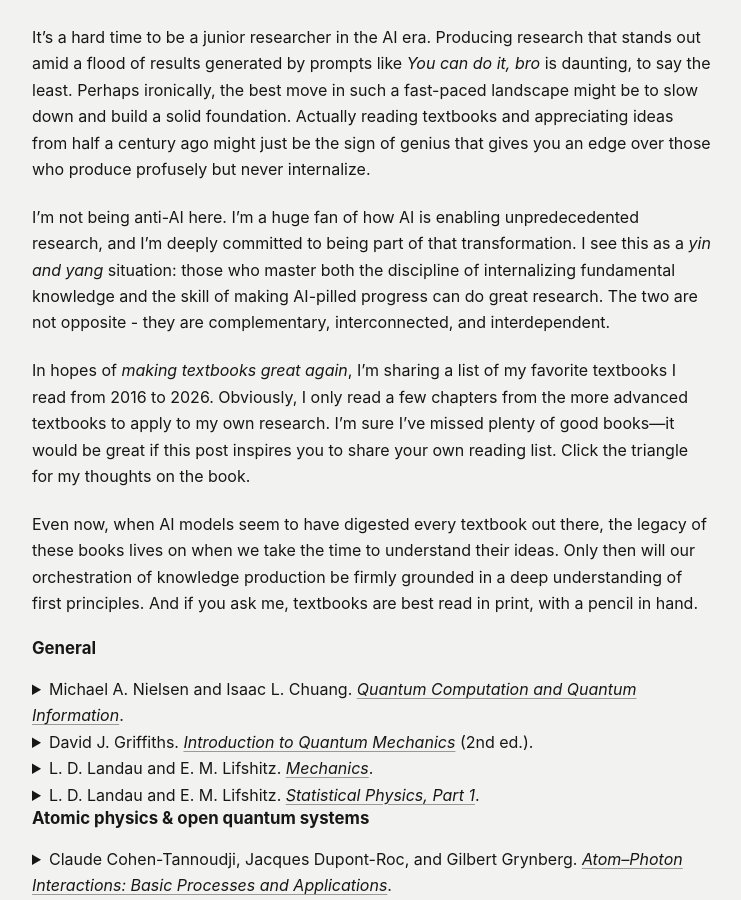
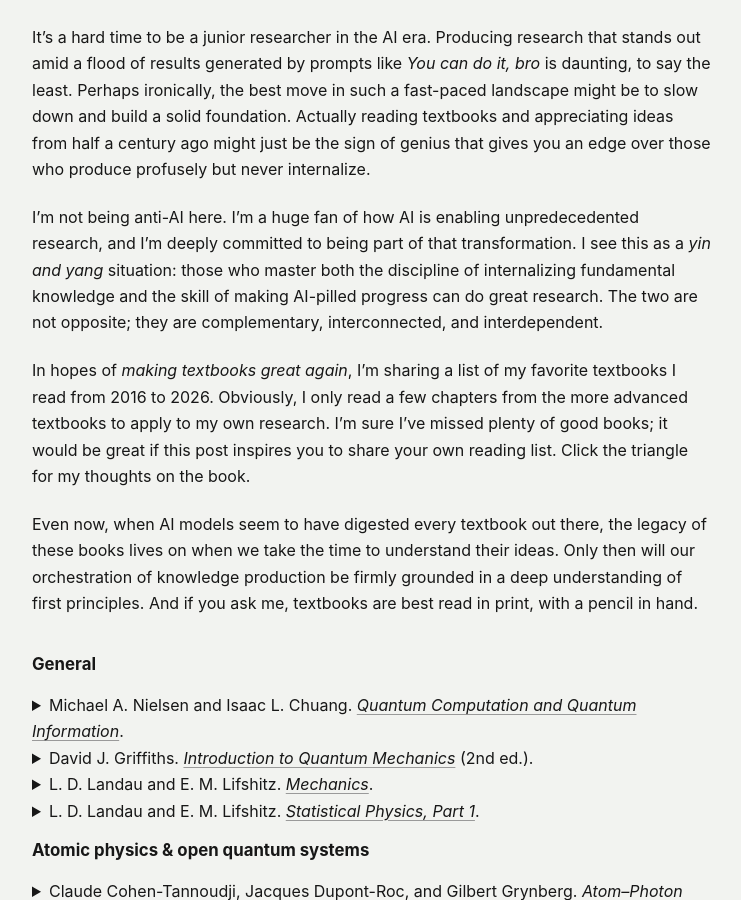
Before and after one commit to mkangquantum/mkangquantum.github.io, a Jekyll site: the page built from _posts/2026-09-09-reading_list.md, in a window 1280 px wide and 900 px high, scrolled down 584 px. Shown: the whole window, without its empty margins (268-1009 px from the left). Built offline with Jekyll 4.4.1, drawn with Linux system fonts in a browser that asks for light colours.

Commit message:
Polish textbook reading list

```diff
--- a/_posts/2026-09-09-reading_list.md
+++ b/_posts/2026-09-09-reading_list.md
@@ -13,11 +13,13 @@ I can imagine a near AI-powered future where "I studied from textbooks" becomes
 
 It's a hard time to be a junior researcher in the AI era. Producing research that stands out amid a flood of results generated by prompts like *You can do it, bro* is daunting, to say the least. Perhaps ironically, the best move in such a fast-paced landscape might be to slow down and build a solid foundation. Actually reading textbooks and appreciating ideas from half a century ago might just be the sign of genius that gives you an edge over those who produce profusely but never internalize.
 
-I'm not being anti-AI here. I'm a huge fan of how AI is enabling unpredecedented research, and I'm deeply committed to being part of that transformation. I see this as a *yin and yang* situation: those who master both the discipline of internalizing fundamental knowledge and the skill of making AI-pilled progress can do great research. The two are not opposite - they are complementary, interconnected, and interdependent.
+I'm not being anti-AI here. I'm a huge fan of how AI is enabling unpredecedented research, and I'm deeply committed to being part of that transformation. I see this as a *yin and yang* situation: those who master both the discipline of internalizing fundamental knowledge and the skill of making AI-pilled progress can do great research. The two are not opposite; they are complementary, interconnected, and interdependent.
 
-In hopes of *making textbooks great again*, I'm sharing a list of my favorite textbooks I read from 2016 to 2026. Obviously, I only read a few chapters from the more advanced textbooks to apply to my own research. I’m sure I’ve missed plenty of good books—it would be great if this post inspires you to share your own reading list. Click the triangle for my thoughts on the book.
+In hopes of *making textbooks great again*, I'm sharing a list of my favorite textbooks I read from 2016 to 2026. Obviously, I only read a few chapters from the more advanced textbooks to apply to my own research. I’m sure I’ve missed plenty of good books; it would be great if this post inspires you to share your own reading list. Click the triangle for my thoughts on the book.
 
 Even now, when AI models seem to have digested every textbook out there, the legacy of these books lives on when we take the time to understand their ideas. Only then will our orchestration of knowledge production be firmly grounded in a deep understanding of first principles. And if you ask me, textbooks are best read in print, with a pencil in hand.
+
+<div style="height: 1em;"></div>
 
 ### General
 
@@ -31,7 +33,7 @@ Even now, when AI models seem to have digested every textbook out there, the leg
     </details>
     <details class="reading-list__comment">
       <summary>
-        <span>David J. Griffiths. <cite><a href="https://www.cambridge.org/9781107179868">Introduction to Quantum Mechanics</a></cite> (2nd ed.).</span>
+        <span>David J. Griffiths. <cite><a href="https://books.google.com/books/about/Introduction_to_Quantum_Mechanics.html?id=0h-nDAAAQBAJ">Introduction to Quantum Mechanics</a></cite> (2nd ed.).</span>
       </summary>
       <!-- TODO: Replace the placeholder below with your brief comment. -->
       <p>I'm not sure if this is still a thing, but when I was an undergrad, physics nerds used to quarrel over which quantum mechanics textbook was best - Shankar, Ballentine, Sakurai, and so on. I'm team Griffiths - this book is about as friendly as it gets for confused undergraduates. Even so, it keeps a firm grip on advanced topics like atomic physics, WKB theory, Berry phase, and scattering.</p>
@@ -51,6 +53,8 @@ Even now, when AI models seem to have digested every textbook out there, the leg
       <p>The thing about Landau &amp; Lifshitz textbooks (although I've only managed to read these two) is that they take great care to be precise about first principles. It's like travelling back to the origins of ideas like phase space and entropy that you usually take for granted. The first 30 pages lay out the foundations of the laws of macroscopic systems without sweeping anything under the rug.</p>
     </details>
 </div>
+
+<div style="height: 1em;"></div>
 
 ### Atomic physics & open quantum systems
 
@@ -78,6 +82,8 @@ Even now, when AI models seem to have digested every textbook out there, the leg
     </details>
 </div>
 
+<div style="height: 1em;"></div>
+
 ### Quantum error correction (QEC)
 
 <div class="reading-list">
@@ -86,16 +92,18 @@ Even now, when AI models seem to have digested every textbook out there, the leg
         <span>Dan Browne. <cite><a href="https://sites.google.com/site/danbrowneucl/lectures-on-topological-codes-and-quantum-computation">Lectures on Topological Codes and Quantum Computation</a></cite> (lecture notes).</span>
       </summary>
       <!-- TODO: Replace the placeholder below with your brief comment. -->
-      <p>Life is short. Quantum computing is already too much. When am I supposed to learn topology? Fortunately, these lecture notes help you understand why people keep bringing up homology and chain complexes in QEC research. The fundamental idea that encoding quantum information in topology can protect it from noise is just beautiful—and it also underlies today's state-of-the-art QEC demonstrations.</p>
+      <p>Life is short. Quantum computing is already too much. When am I supposed to learn topology? Fortunately, these lecture notes help you understand why people keep bringing up homology and chain complexes in QEC research. The fundamental idea that encoding quantum information in topology can protect it from noise is just beautiful, and it also underlies today's state-of-the-art QEC demonstrations.</p>
     </details>
     <details class="reading-list__comment">
       <summary>
         <span>Daniel Gottesman. <cite><a href="https://www.cs.umd.edu/~dgottesm/QECCbook-2026.pdf">Surviving as a Quantum Computer in a Classical World</a></cite> (2026 draft, PDF).</span>
       </summary>
       <!-- TODO: Replace the placeholder below with your brief comment. -->
-      <p>In my opinion, syndrome extraction for arbitrary CSS codes - {Shor, Steane, Knill}-style EC-is clearly important but too often overlooked in QEC theory. Chapter 12 gives the cleanest explanation I've seen of Shor-, Steane-, and Knill-style error correction, all in one place. If you want to learn about the rigorous mathematical theory of fault tolerance, this is a great book to have around. Start with Chapter 10 to get to know r-filters and gadgets-you'll be seeing a lot of them.</p>
+      <p>Syndrome extraction for arbitrary CSS codes ({Shor, Steane, Knill}-style EC) is clearly important but rarely gets the spotlight in QEC theory. Chapter 12 gives the cleanest explanation I've seen of the three styles of error correction, all in one place. If you want to learn about the rigorous mathematical theory of fault tolerance, this is a great book to have around. Start with Chapter 10 to get to know r-filters and gadgets - you'll be seeing a lot of them.</p>
     </details>
 </div>
+
+<div style="height: 1em;"></div>
 
 ### Quantum chemistry
 
@@ -116,6 +124,8 @@ Even now, when AI models seem to have digested every textbook out there, the leg
     </details>
 </div>
 
+<div style="height: 1em;"></div>
+
 ### Others
 
 <div class="reading-list">
```
Also changed, not shown: other parts of _posts/2026-09-09-reading_list.md (+1 -1 lines).
